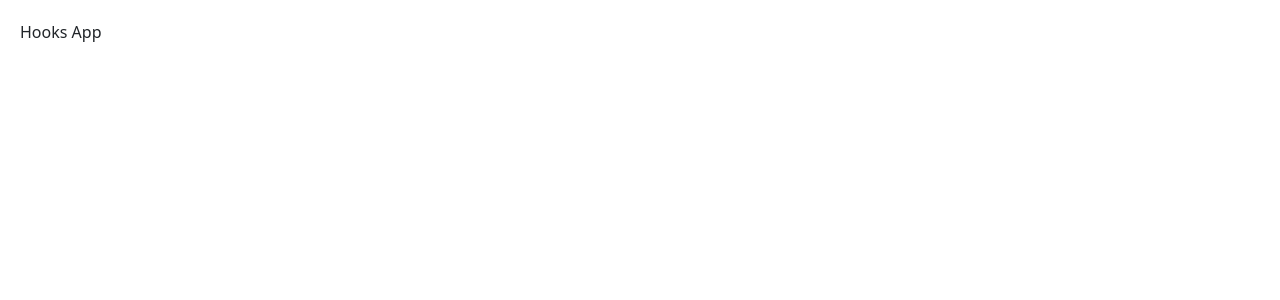
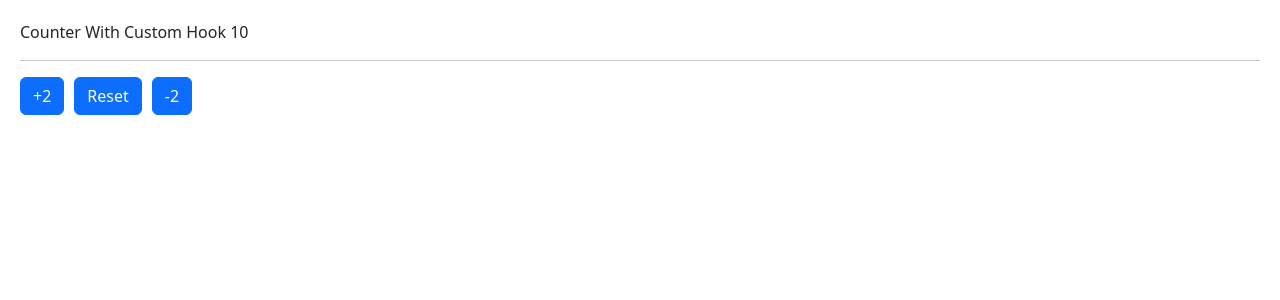
Before and after one commit to miordev/Curso-React, a React (Vite) app in the folder 05-hook-app/: page / in a window 1280 px wide. Shown: the top 300 px of the page. Built offline with nearby package versions, Linux system fonts and the light colour scheme.

Commit message:
Added useState hook

```diff
--- /dev/null
+++ b/05-hook-app/src/01-useState/CounterApp.tsx
@@ -0,0 +1,30 @@
+import { useState } from 'react';
+export const CounterApp = () => {
+  const [state, setState] = useState({
+    counter1: 10,
+    counter2: 20,
+    counter3: 30,
+  });
+
+  const { counter1, counter2, counter3 } = state;
+
+  return (
+    <>
+      <div>Counter1: {counter1}</div>
+      <div>Counter2: {counter2}</div>
+      <div>Counter3: {counter3}</div>
+      <hr />
+      <button
+        className="btn"
+        onClick={() =>
+          setState({
+            ...state,
+            counter1: counter1 + 1,
+          })
+        }
+      >
+        +1
+      </button>
+    </>
+  );
+};
--- /dev/null
+++ b/05-hook-app/src/01-useState/CounterWithCustomHook.tsx
@@ -0,0 +1,23 @@
+import { useCounter } from '../hooks/useCounter';
+
+export const CounterWithCustomHook = () => {
+  const { counter, decrement, increment, reset } = useCounter();
+
+  return (
+    <>
+      <div>Counter With Custom Hook {counter}</div>
+
+      <hr />
+
+      <button onClick={() => increment(2)} className="btn btn-primary">
+        +2
+      </button>
+      <button onClick={reset} className="btn btn-primary">
+        Reset
+      </button>
+      <button onClick={() => decrement(2)} className="btn btn-primary">
+        -2
+      </button>
+    </>
+  );
+};
--- /dev/null
+++ b/05-hook-app/src/hooks/useCounter.ts
@@ -0,0 +1,26 @@
+import { useState } from 'react';
+
+export const useCounter = (initialValue: number = 10) => {
+  const [counter, setCounter] = useState(initialValue)
+
+  const increment = (value: number = 1) => {
+    setCounter(counter + value);
+  }
+
+  const decrement = (value: number = 1) => {
+    if (counter - value >= 0) {
+      setCounter(counter - value);
+    }
+  }
+
+  const reset = () => {
+    setCounter(initialValue);
+  }
+
+  return {
+    counter,
+    increment,
+    decrement,
+    reset
+  }
+}
--- a/05-hook-app/src/main.tsx
+++ b/05-hook-app/src/main.tsx
@@ -2,10 +2,12 @@ import React from 'react';
 import ReactDOM from 'react-dom/client';
 import './index.css';
 
-import { HooksApp } from './HooksApp';
+// import { CounterApp } from './01-useState/CounterApp';
+// import { HooksApp } from './HooksApp';
+import { CounterWithCustomHook } from './01-useState/CounterWithCustomHook';
 
 ReactDOM.createRoot(document.getElementById('root')!).render(
   <React.StrictMode>
-    <HooksApp />
+    <CounterWithCustomHook />
   </React.StrictMode>
 );
```
